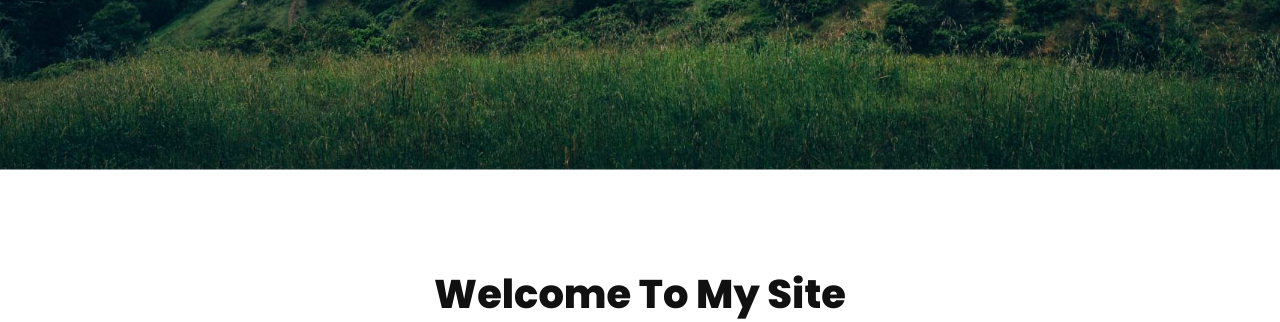
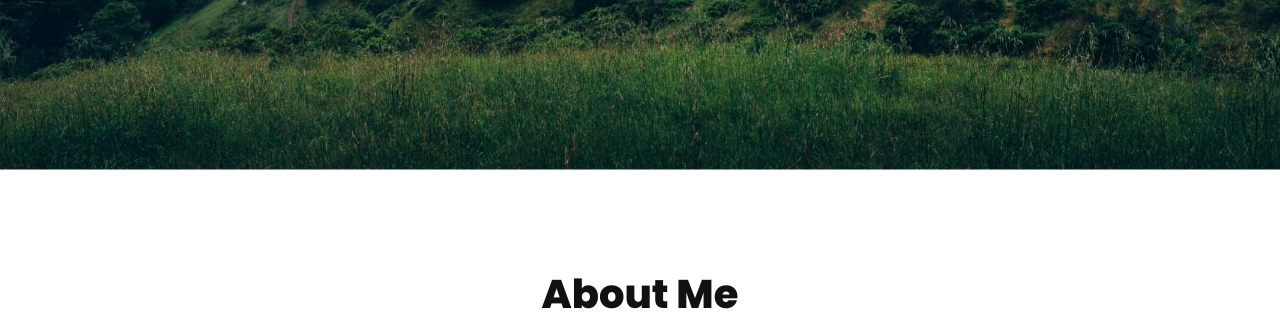
Before and after one commit to EmiJobin/Portfolio, a plain HTML site: page index.html in a window 1280 px wide. Shown: the part 630-952 px from the top of the page. Drawn offline with nearby package versions, Linux system fonts and the light colour scheme; a web font is replaced by a local one.

Commit message:
Add files via upload

```diff
--- a/index.html
+++ b/index.html
@@ -56,7 +56,7 @@
 
     <div class="section container-fluid about" id="about">
 
-        <h2>Welcome To My Site</h2>
+        <h2>About Me</h2>
 
 
                 <div class="content">
```
